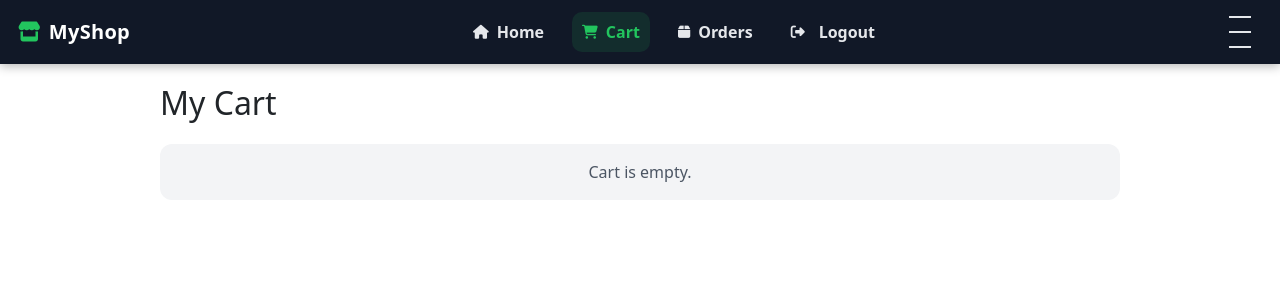
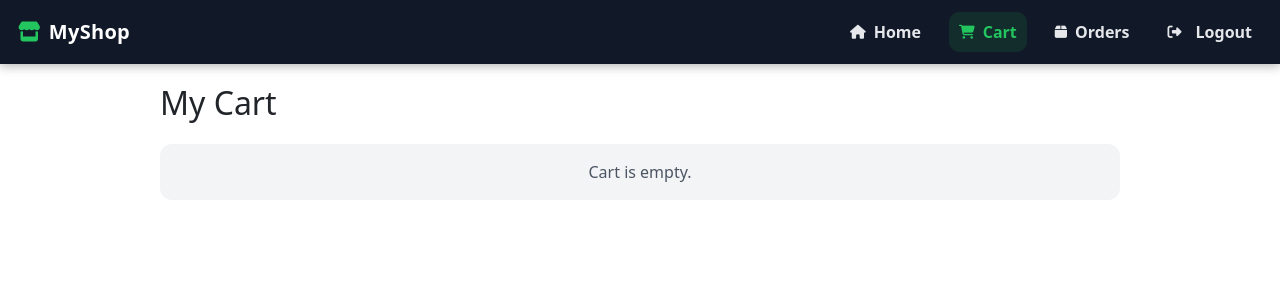
Before and after one commit to adarshclan2017/Multi-Vendor-Ecommerce, a React (Vite) app in the folder frontend/: page /cart in a window 1280 px wide. Shown: the top 300 px of the page. Built offline with nearby package versions, Linux system fonts and the light colour scheme; no server answers; sample sign-in values are in the browser's storage.

Commit message:
navbar commit

```diff
--- a/frontend/src/components/Navbar.css
+++ b/frontend/src/components/Navbar.css
@@ -100,24 +100,22 @@
 .nav-links.desktop {
   display: flex;
 }
+
+/* ✅ Burger button (ONLY ONE block) */
 .nav-burger {
-  display: none;
-}
-
-/* Burger button */
-.nav-burger {
+  display: none;              /* hidden on desktop */
   width: 44px;
   height: 44px;
   border: none;
   background: transparent;
   cursor: pointer;
-  display: grid;
   place-items: center;
   border-radius: 12px;
 }
 .nav-burger:hover {
   background: rgba(255, 255, 255, 0.06);
 }
+
 .bar {
   display: block;
   width: 22px;
@@ -197,7 +195,7 @@
   gap: 8px;
 }
 
-/* Responsive */
+/* ✅ Responsive */
 @media (max-width: 768px) {
   .nav {
     padding: 0 12px;
@@ -208,6 +206,13 @@
   }
 
   .nav-burger {
-    display: grid;
+    display: grid; /* show burger on mobile only */
   }
 }
+
+/* ✅ Optional clean: hide drawer on desktop completely */
+@media (min-width: 769px) {
+  .nav-drawer {
+    display: none;
+  }
+}
```
